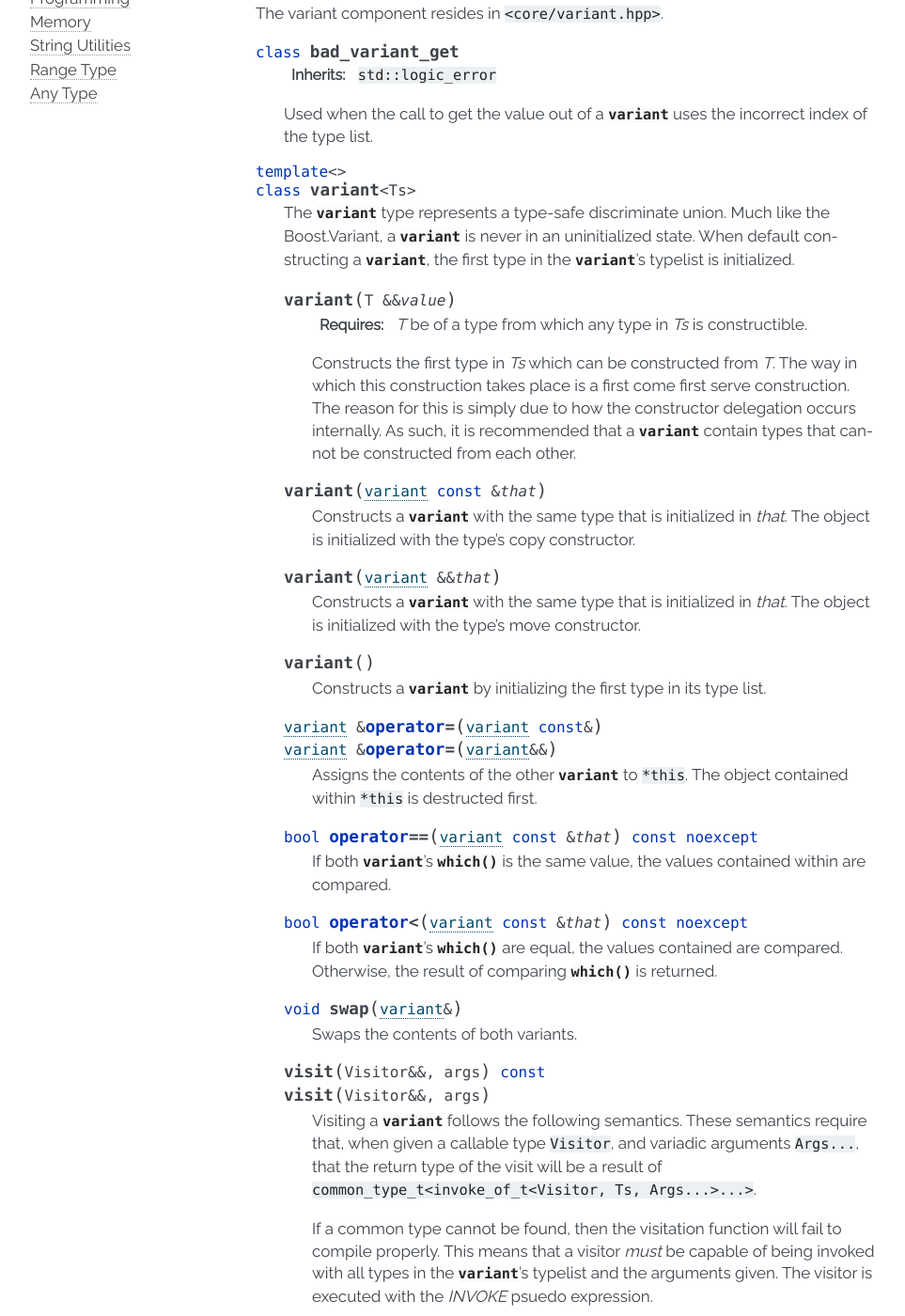
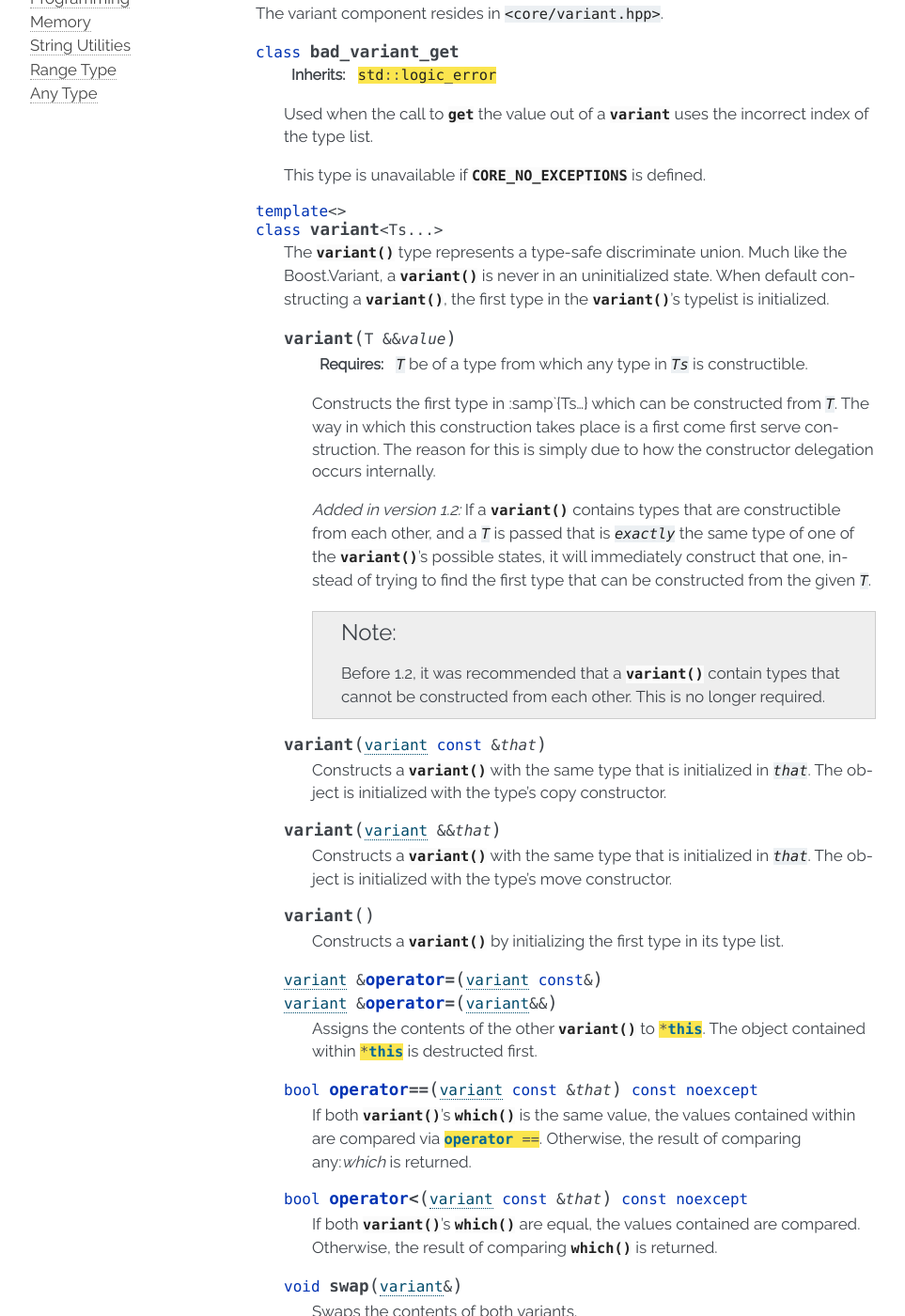
Before and after one commit to mnmlstc/core, a Sphinx documentation site: the page built from docs/variant.rst, in a window 1280 px wide and 1400 px high, scrolled down 385 px. Shown: the whole window at 94% size, without its empty margins (148-1111 px from the left). Built offline with Sphinx 7.4.7, drawn with Linux system fonts in a browser that asks for light colours; some of the changed text lies outside the part shown.

Commit message:
Update variant component documentation.

```diff
--- a/docs/variant.rst
+++ b/docs/variant.rst
@@ -1,125 +1,132 @@
-.. _core-variant-component:
-
 Variant Component
 =================
 
-.. default-domain:: cpp
+.. namespace:: core
 
-.. |variant| replace:: :class:`variant <variant\<Ts>>`
-
-The |variant| component is a generic type-safe implementation of a
+The :any:`variant` component is a generic type-safe implementation of a
 discriminate union. It is equivalent to the Boost.Variant library, with several
 small exceptions.
 
-Specifically, the |variant| does not allow for recursive variants,
+Specifically, the :any:`variant` does not allow for recursive variants,
 and makes no attempt to support them in any capacity. It is the author's
-opinion that a |variant| should be stack allocated only, and not
+opinion that a :any:`variant` should be stack allocated only, and not
 have to handle or deal with allocating memory.
 
-Additionally, the |variant| has the ability to perform type-based
+Additionally, the :any:`variant` has the ability to perform type-based
 pattern matching via lambdas. This allows a user to define the different code
 paths that are desired without requiring a user to implement a visitor functor
 separately. *This means that a variant is capable of performing a type-based
 switch statement*
 
-The variant component resides in ``<core/variant.hpp>``.
-
-.. namespace:: core
+The variant component resides in :file:`<core/variant.hpp>`.
 
 .. class:: bad_variant_get
 
-   :inherits: ``std::logic_error``
+   :inherits: :cxx:`std::logic_error`
 
-   Used when the call to get the value out of a |variant| uses the incorrect
-   index of the type list.
+   Used when the call to :any:`get` the value out of a :any:`variant` uses the
+   incorrect index of the type list.
 
-.. class:: variant<Ts>
+   This type is unavailable if :c:macro:`CORE_NO_EXCEPTIONS` is defined.
 
-   The |variant| type represents a type-safe discriminate union. Much like
-   the Boost.Variant, a |variant| is never in an uninitialized state. When
-   default constructing a |variant|, the first type in the |variant|'s typelist
-   is initialized.
+.. class:: variant<Ts...>
+
+   The :any:`variant` type represents a type-safe discriminate union. Much like
+   the Boost.Variant, a :any:`variant` is never in an uninitialized state. When
+   default constructing a :any:`variant`, the first type in the
+   :any:`variant`'s typelist is initialized.
 
    .. function:: variant (T&& value)
 
-      :requires: *T* be of a type from which any type in *Ts* is constructible.
+      :requires: :samp:`{T}` be of a type from which any type in :samp:`{Ts}`
+                 is constructible.
 
-      Constructs the first type in *Ts* which can be constructed from *T*. The
-      way in which this construction takes place is a first come first serve
-      construction. The reason for this is simply due to how the constructor
-      delegation occurs internally. As such, it is recommended that a |variant|
-      contain types that cannot be constructed from each other.
+      Constructs the first type in :samp`{Ts...} which can be constructed from
+      :samp:`{T}`. The way in which this construction takes place is a first
+      come first serve construction. The reason for this is simply due to how
+      the constructor delegation occurs internally.
+
+      .. versionadded:: 1.2
+
+         If a :any:`variant` contains types that are constructible from each
+         other, and a :samp:`{T}` is passed that is :samp:`{exactly}` the same
+         type of one of the :any:`variant`'s possible states, it will
+         immediately construct that one, instead of trying to find the first
+         type that can be constructed from the given :samp:`{T}`.
+
+      .. note:: Before 1.2, it was recommended that a :any:`variant` contain
+         types that cannot be constructed from each other. This is no longer
+         required.
+
 
    .. function:: variant (variant const& that)
 
-      Constructs a |variant| with the same type that is initialized in *that*.
-      The object is initialized with the type's copy constructor.
+      Constructs a :any:`variant` with the same type that is initialized in
+      :samp:`{that}`. The object is initialized with the type's copy
+      constructor.
 
    .. function:: variant (variant&& that)
 
-      Constructs a |variant| with the same type that is initialized in *that*.
-      The object is initialized with the type's move constructor.
+      Constructs a :any:`variant` with the same type that is initialized in
+      :samp:`{that}`. The object is initialized with the type's move
+      constructor.
 
    .. function:: variant ()
 
-      Constructs a |variant| by initializing the first type in its type list.
+      Constructs a :any:`variant` by initializing the first type in its type
+      list.
 
    .. function:: variant& operator = (variant const&)
                  variant& operator = (variant&&)
 
-      Assigns the contents of the other |variant| to ``*this``. The object
-      contained within ``*this`` is destructed first.
+      Assigns the contents of the other :any:`variant` to :cxx:`*this`. The
+      object contained within :cxx:`*this` is destructed first.
 
    .. function:: bool operator == (variant const& that) const noexcept
 
-      If both |variant|'s :func:`which` is the same value, the values contained
-      within are compared.
+      If both :any:`variant`'s :any:`which` is the same value, the values
+      contained within are compared via :cxx:`operator ==`. Otherwise, the
+      result of comparing any:`which` is returned.
 
    .. function:: bool operator < (variant const& that) const noexcept
 
-      If both |variant|'s :func:`which` are equal, the values contained are
-      compared. Otherwise, the result of comparing :func:`which` is returned.
+      If both :any:`variant`'s :any:`which` are equal, the values contained are
+      compared. Otherwise, the result of comparing :any:`which` is returned.
 
    .. function:: void swap (variant&)
 
       Swaps the contents of both variants.
 
-   .. function:: visit (Visitor&&, args) const
-                 visit (Visitor&&, args)
+   .. function:: visit (Visitor&&, Args&&... args) const
+                 visit (Visitor&&, Args&&... args)
 
-     Visiting a |variant| follows the following semantics. These semantics
-     require that, when given a callable type ``Visitor``, and variadic
-     arguments ``Args...``, that the return type of the visit will be
-     a result of ``common_type_t<invoke_of_t<Visitor, Ts, Args...>...>``.
+     Visiting a :any:`variant` follows the following semantics. These semantics
+     require that, when given a callable type :samp:`{Visitor}`, and variadic
+     arguments :samp:`{args}...``, that the return type of the visit will be
+     a result of
+     :samp:`common_type_t<invoke_of_t<{Visitor}, {Ts}, {Args}...>...>`.
 
      If a common type cannot be found, then the visitation function will
      fail to compile properly. This means that a visitor *must* be capable of
-     being invoked with all types in the |variant|'s typelist and the arguments
-     given. The visitor is executed with the *INVOKE* psuedo expression.
+     being invoked with all types in the :any:`variant`'s typelist and the
+     arguments given. The visitor is executed with the *INVOKE* psuedo
+     expression.
 
-     These same semantics are required for :func:`match`.
+     These same semantics are required for :any:`match`.
 
-     :returns: ``common_type_t<invoke_of_t<Visitor, Ts, Args...>...>``
+     :returns: :samp:`common_type_t<invoke_of_t<{Visitor}, {Ts}, {Args}...>...>`
 
    .. function:: match (Visitors&&) const
                  match (Visitors&&)
 
       Takes a variadic number of arguments that are all callable objects. These
       objects are combined into a single visitor and then executed on the
-      |variant|.
-
-   .. function:: auto get<N> () noexcept
-
-      Depending on the value of ``*this`` (reference, const reference, rvalue)
-      the type of the value returned will be affected as well.
-
-      :noexcept: false
-      :returns: The element located at N in the type list.
-      :throws: :class:`bad_variant_get` if N != :func:`which`.
+      :any:`variant`.
 
    .. function:: std::type_info const& type () const noexcept
 
-      :returns: The typeid of the value currently managed by the |variant|.
+      :returns: The :cxx:`::std::type_info` of the value currently managed by
+                the :any:`variant`.
 
    .. function:: std::uint32_t which () const noexcept
 
@@ -133,24 +140,67 @@
 
       :returns: false
 
+.. function:: auto const& get<N> (variant const& v)
+              auto&& get<N> (variant&& v)
+              auto& get<N> (variant& v)
+
+   Given an index :samp:`{N}`, which is within the range
+   :samp:`[0, sizeof...({Ts}))`, returns :samp:`{T}` if :any:`which` is
+   equal to :samp:`{N}`. Throws an exception otherwise.
+
+   :noexcept: :cxx:`false`
+   :throws: :any:`bad_variant_get`
+
+.. function:: T const* get<N> (variant const* v)
+              T* get<N> (variant* v)
+
+   A pointer form of :any:`get\<N>`. Given an index :samp:`{N}`, which is
+   within the range :samp:`[0, sizeof...({Ts}))`, returns :samp:`{T}` if
+   :any:`which` is equal to :samp:`{N}`. Otherwise a :cxx:`nullptr` is
+   returned.
+
+.. function:: T const& get<T> (variant const& v)
+              T&& get<T> (variant&& v)
+              T& get<T> (variant& v)
+
+   Given a type :samp:`{T}`, where :samp:`{T}` is one of the types that
+   :samp:`{v}` can contain, return it if the :any:`variant` contains it.
+   Throws an exception otherwise.
+
+   :noexcept: :cxx:`false`
+   :throws: :any:`bad_variant_get`
+
+.. function:: T const* get<T> (variant const* v)
+              T* get<T> (variant* v)
+
+   A pointer form of :any:`get\<T>`. Given a type :samp:`{T}`, where
+   :samp:`{T}` is within the parameter pack of :samp:`{v}`, return a pointer to
+   the element of type :samp:`{T}` if :samp:`{v}` currently contains one.
+   Otherwise a :cxx:`nullptr` is returned.
+
+.. function:: void swap (variant& lhs, variant& rhs)
+
+   Calls :any:`variant\<Ts...>::swap`
 
 Specializations
 ---------------
 
-.. class:: hash<variant<Ts>>
+These are specializations placed in the :cxx:`std` namespace.
+
+.. namespace:: std
+
+.. class:: hash<variant<Ts...>>
 
    A specialization of ``std::hash<T>`` for variants. Requires that all
-   *Ts* in a |variant| be specialized for ``std::hash``.
-
-.. function:: void swap (variant& lhs, variant& rhs)
-
-   Calls :func:`variant\<Ts>::swap`
+   :samp:`{Ts}...` in a :any:`variant` be specialized for :cxx:`std::hash`.
 
 .. function:: auto const& get<N>(variant const&)
               auto&& get<N>(variant&&)
               auto& get<N>(variant&)
 
-   Calls :func:`variant\<Ts>::get`, and returns the value. This specialization
-   is provided to interact with ``std::tuple`` and to provide *some* semblance
-   of boost interoperability. However it does not support using the type
-   to get the value from the variant.
+   .. deprecated:: 1.2 Please use :any:`core::get\<N>`
+
+   Calls :any:`core::get`, and returns the value. This specialization is
+   provided to interact with ``std::tuple`` and to provide *some* semblance of
+   boost interoperability. However it does not support using the type to get
+   the value from the variant.
```
